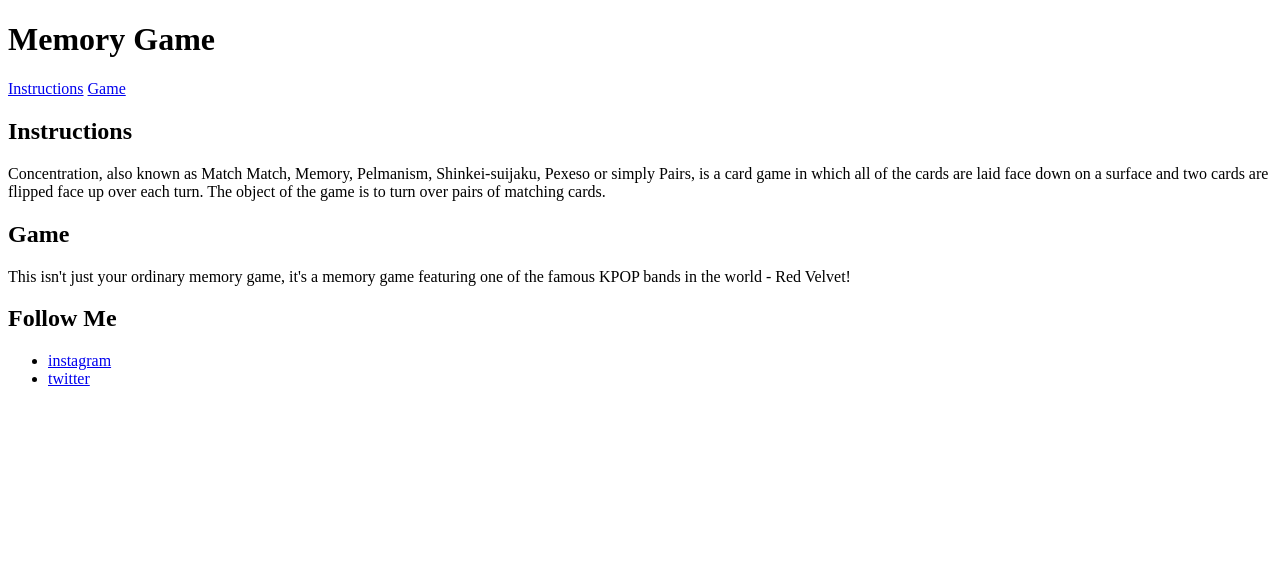
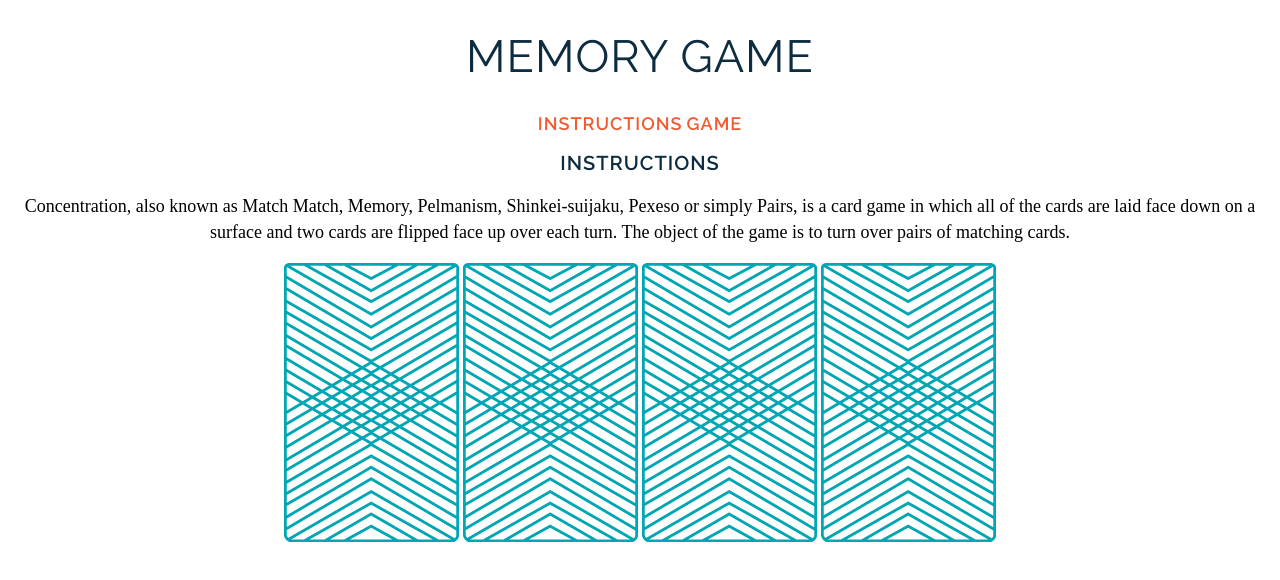
Before and after one commit to cvdsoto/wdi-fundamentals-memorygame, a plain HTML site: page memory_game/index.html in a window 1280 px wide. Drawn offline with Linux system fonts and the light colour scheme; a web font is replaced by a local one.

Commit message:
added css and img folders. updated index.html

```diff
--- /dev/null
+++ b/memory_game/css/style.css
@@ -0,0 +1,34 @@
+body {
+text-align: center;
+}
+
+.font {
+font-family: "Raleway", sans-serif;
+letter-spacing: 1px;
+text-transform: uppercase;
+}
+
+h1 {
+	color: #0D2C40;
+	font-weight: 400;
+	font-size: 45px;
+}
+
+a {
+	color: #F15B31;
+	font-weight: 600;
+	font-size: 18px;
+	text-decoration: none;
+}
+
+h2 {
+	color: #0D2C40;
+	font-weight: 600;
+	font-size: 20px;
+}
+
+p {
+	font-family: "Droid Serif", Serif;
+	line-height: 26px;
+	font-size: 18px;
+}
--- a/memory_game/index.html
+++ b/memory_game/index.html
@@ -3,23 +3,24 @@
   <head>
     <meta charset="UTF-8">
     <title>Memory Card Game</title>
+    <link href="https://fonts.googleapis.com/css?family=Droid+Serif|Raleway:400,500,600,700" rel="stylesheet">
+    <link href="css/style.css" rel="stylesheet" type="text/css">
   </head>
   <body>
-  	<h1>Memory Game</h1>
+  	<h1 class="font">Memory Game</h1>
 
-  	<a href="#">Instructions</a>
-  	<a href="#">Game</a>
+  	<a class="font" href="#">Instructions</a>
+  	<a class="font" href="#">Game</a>
 
-  	<h2>Instructions</h2>
+  	<h2 class="font">Instructions</h2>
   	<p>Concentration, also known as Match Match, Memory, Pelmanism, Shinkei-suijaku, Pexeso or simply Pairs, is a card game in which all of the cards are laid face down on a surface and two cards are flipped face up over each turn. The object of the game is to turn over pairs of matching cards.</p>
 
-  	<h2>Game</h2>
-  	<p>This isn't just your ordinary memory game, it's a memory game featuring one of the famous KPOP bands in the world - Red Velvet!</p>
+  	<div>
+		<img src="images/back.png" alt="Queen of Diamonds">
+		<img src="images/back.png" alt="Queen of Hearts">
+		<img src="images/back.png" alt="King of Diamonds">
+		<img src="images/back.png" alt="King of Hearts">
+	</div>
 
-  	<h2>Follow Me</h2>
-  	<ul>
-  		<li><a href="http://www.instagram.com/kimmizucchini">instagram</a></li>
-  		<li><a href="http://www.twitter.com/kimmizucchini">twitter</a></li>
-  	</ul>
   </body>
 </html>
```
Also changed, not shown: memory_game/images/back.png (added), memory_game/images/king-of-diamonds.png (added), memory_game/images/king-of-hearts.png (added), memory_game/images/queen-of-diamonds.png (added), memory_game/images/queen-of-hearts.png (added).
